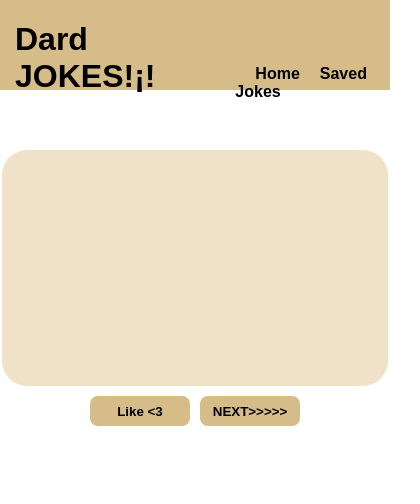
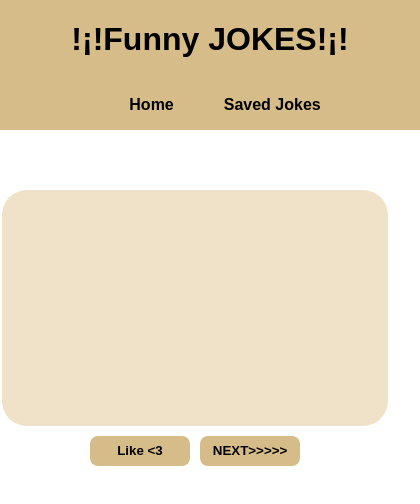
Before and after one commit to ababakhanlou/funny-jokes, a React (Create React App) app: page / in a window 390 px wide. Shown: the top 504 px of the page, 420 px wide, since content can reach past the window. Built offline with nearby package versions, Linux system fonts and the light colour scheme; no server answers.

Commit message:
chore: code cleanup

```diff
--- a/src/App.css
+++ b/src/App.css
@@ -16,3 +16,8 @@
   display: flex;
   justify-content: center;
 }
+
+.App-jokeList {
+  display: flex;
+  flex-wrap: wrap;
+}
--- a/src/components/NavBar/NavBar.css
+++ b/src/components/NavBar/NavBar.css
@@ -2,6 +2,7 @@
   vertical-align: top;
   text-align: left;
   height: 90px;
+  width: 100%;
   padding: 0 15px;
   background-color: #d6bc88;
   font-family: "Work Sans", sans-serif;
@@ -18,6 +19,7 @@
   display: inline;
   padding-left: 20px;
   text-decoration: none;
+  margin-right: 30px;
 }
 
 .NavBar nav ul li a {
@@ -29,3 +31,15 @@
 .NavBar nav ul li a:hover {
   color: red;
 }
+
+@media only screen and (max-width: 530px) {
+  .App-navbar {
+    height: auto;
+  }
+
+  .NavBar {
+    justify-content: center;
+    align-items: center;
+    flex-direction: column;
+  }
+}
--- a/src/components/NavBar/NavBar.jsx
+++ b/src/components/NavBar/NavBar.jsx
@@ -7,7 +7,7 @@ class NavBar extends React.Component {
   render() {
     return (
       <div className="NavBar">
-        <h1>Dard JOKES!¡!</h1>
+        <h1>!¡!Funny JOKES!¡!</h1>
         <nav>
           <ul>
             <li>
--- a/src/pages/SavedJokes.jsx
+++ b/src/pages/SavedJokes.jsx
@@ -20,7 +20,7 @@ class SavedJokes extends React.Component {
   render() {
     const jokes = this.retrieveJokes();
     return (
-      <div>
+      <div className="App-jokeList">
         {!jokes.length && <p>We have no jokes to serve you</p>}
 
         {jokes.map((joke, idx) => (
```
